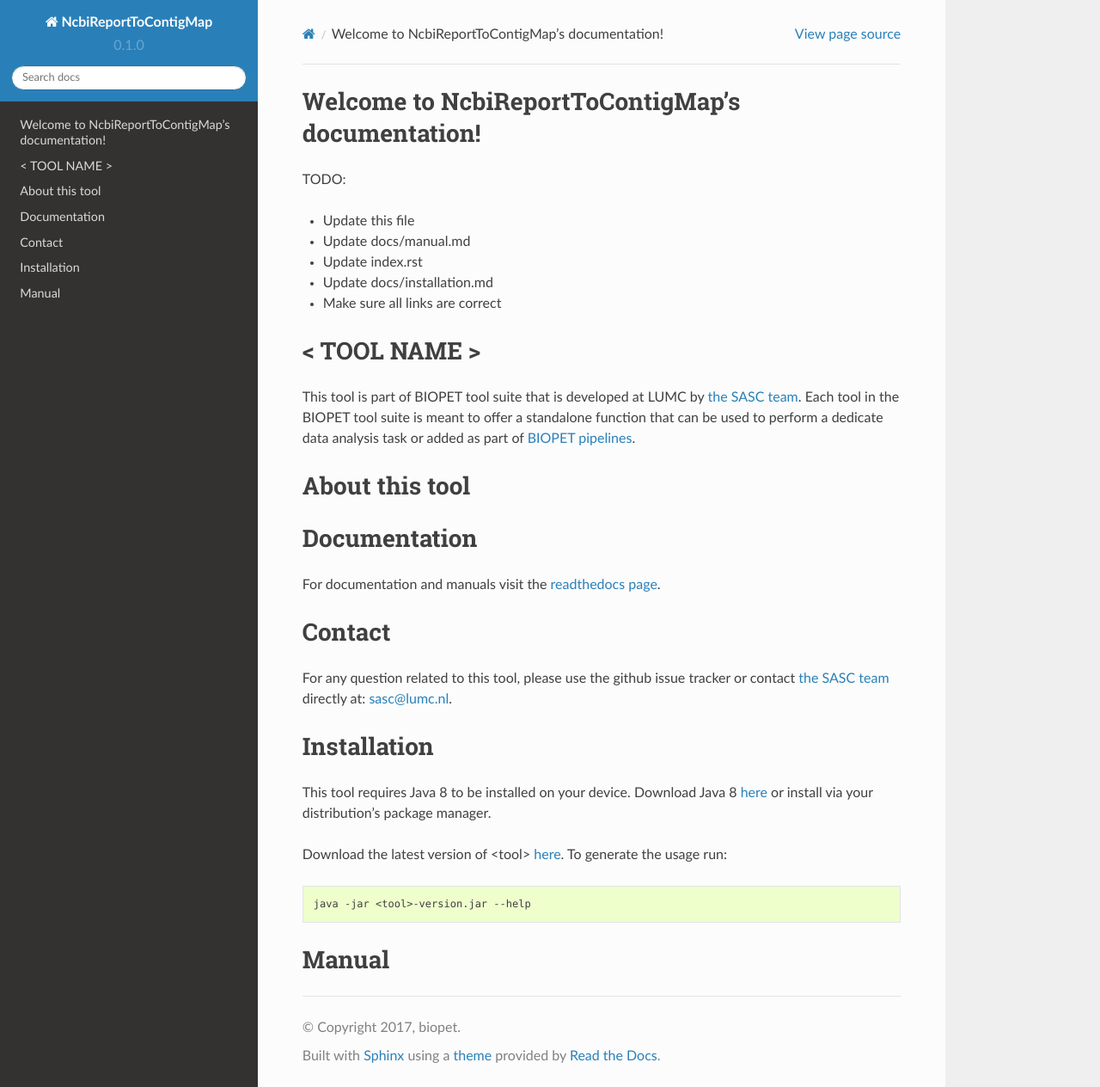
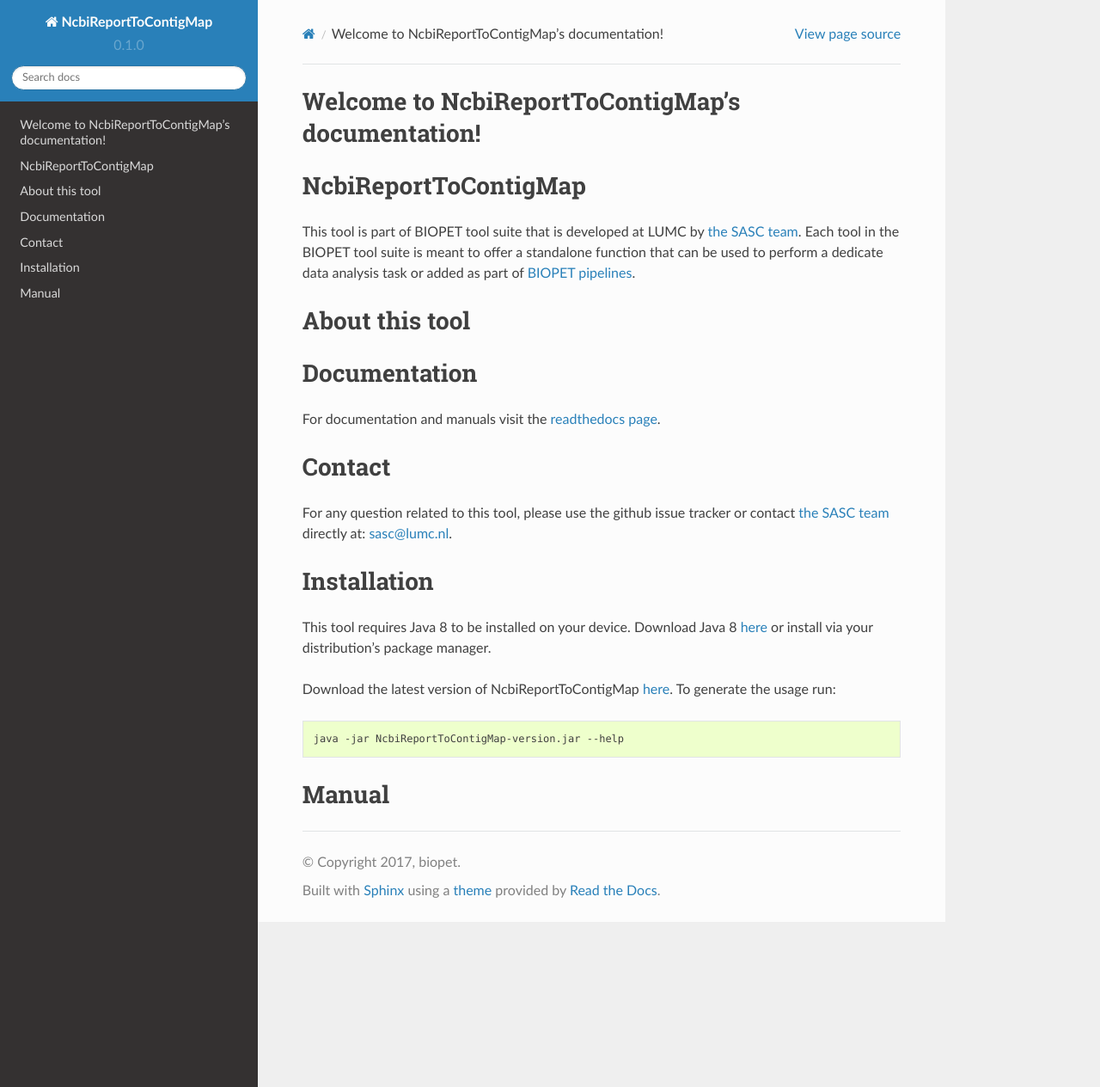
Before and after one commit to biopet/ncbireporttocontigmap, a Sphinx documentation site: the page built from docs/index.rst, in a window 1280 px wide and 1264 px high. Shown: the whole window at 86% size. Built offline with Sphinx 7.4.7 and the Read the Docs theme 2.0.0, drawn with Linux system fonts in a browser that asks for light colours.

Commit message:
remove more template code

````diff
--- a/README.md
+++ b/README.md
@@ -1,11 +1,4 @@
-TODO:
-- Update this file
-- Update docs/manual.md
-- Update index.rst
-- Update docs/installation.md
-- Make sure all links are correct
-
-#  < TOOL NAME >
+#  NcbiReportToContigMap
 This tool is part of BIOPET tool suite that is developed at LUMC by [the SASC team](http://sasc.lumc.nl/).
 Each tool in the BIOPET tool suite is meant to offer a standalone function that can be used to perform a
 dedicate data analysis task or added as part of [BIOPET pipelines](http://biopet-docs.readthedocs.io/en/latest/).
@@ -14,7 +7,7 @@
 <Description of a tool>
 
 #  Documentation
-For documentation and manuals visit the [readthedocs page](http://biopet-toolName.readthedocs.io/en/latest/).
+For documentation and manuals visit the [readthedocs page](http://biopet-NcbiReportToContigMap.readthedocs.io/en/latest/).
 
 
 #  Contact
--- a/docs/INSTALLATION.md
+++ b/docs/INSTALLATION.md
@@ -3,8 +3,8 @@
 [here](http://www.oracle.com/technetwork/java/javase/downloads/jre8-downloads-2133155.html)
 or install via your distribution's package manager.
 
-Download the latest version of <tool> [here](https://github.com/biopet/INSERTTOOLNAMEHERE/releases/).
+Download the latest version of NcbiReportToContigMap [here](https://github.com/biopet/NcbiReportToContigMap/releases/).
 To generate the usage run:
 ```bash
-java -jar <tool>-version.jar --help
+java -jar NcbiReportToContigMap-version.jar --help
 ```
````
